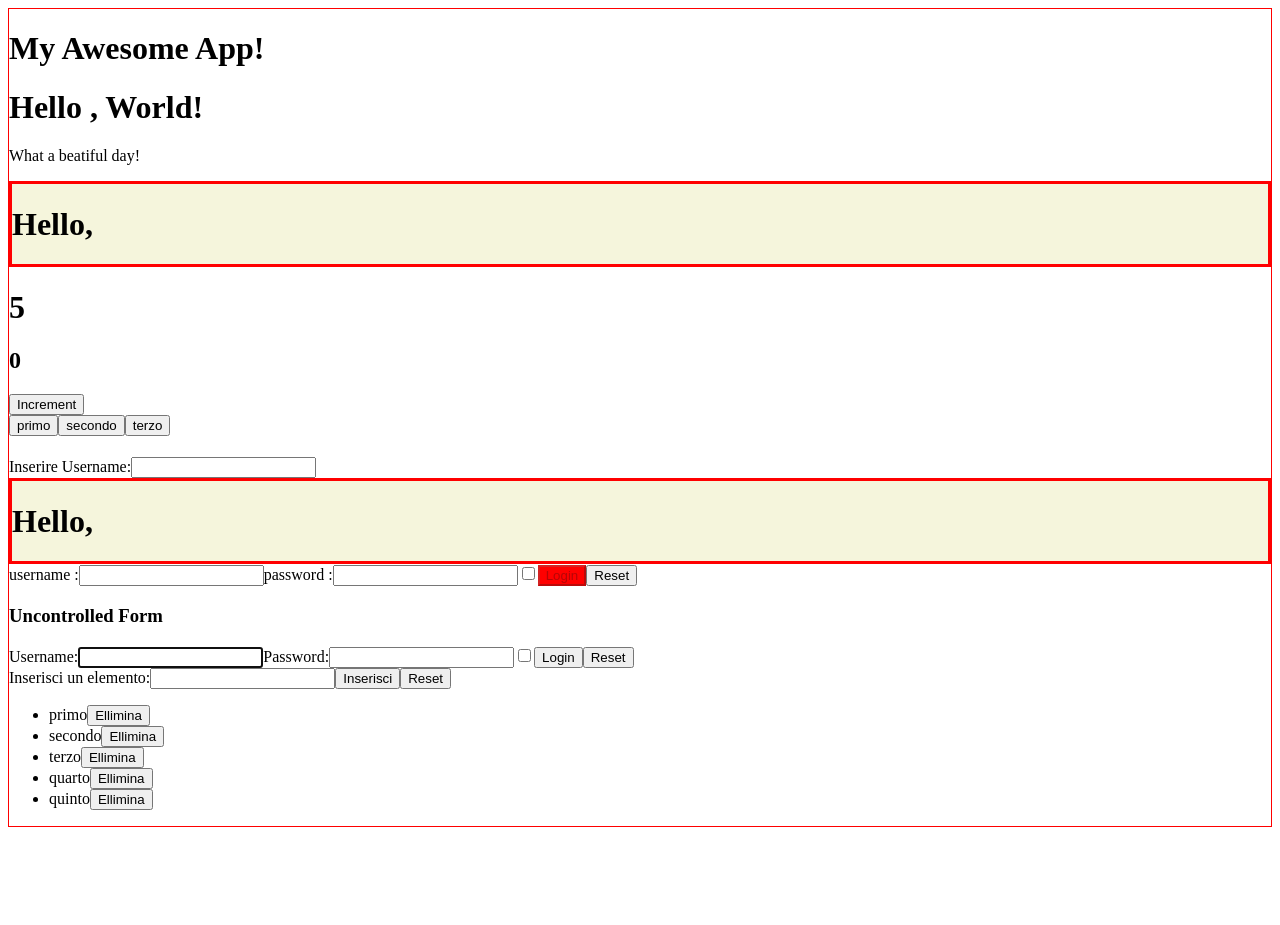
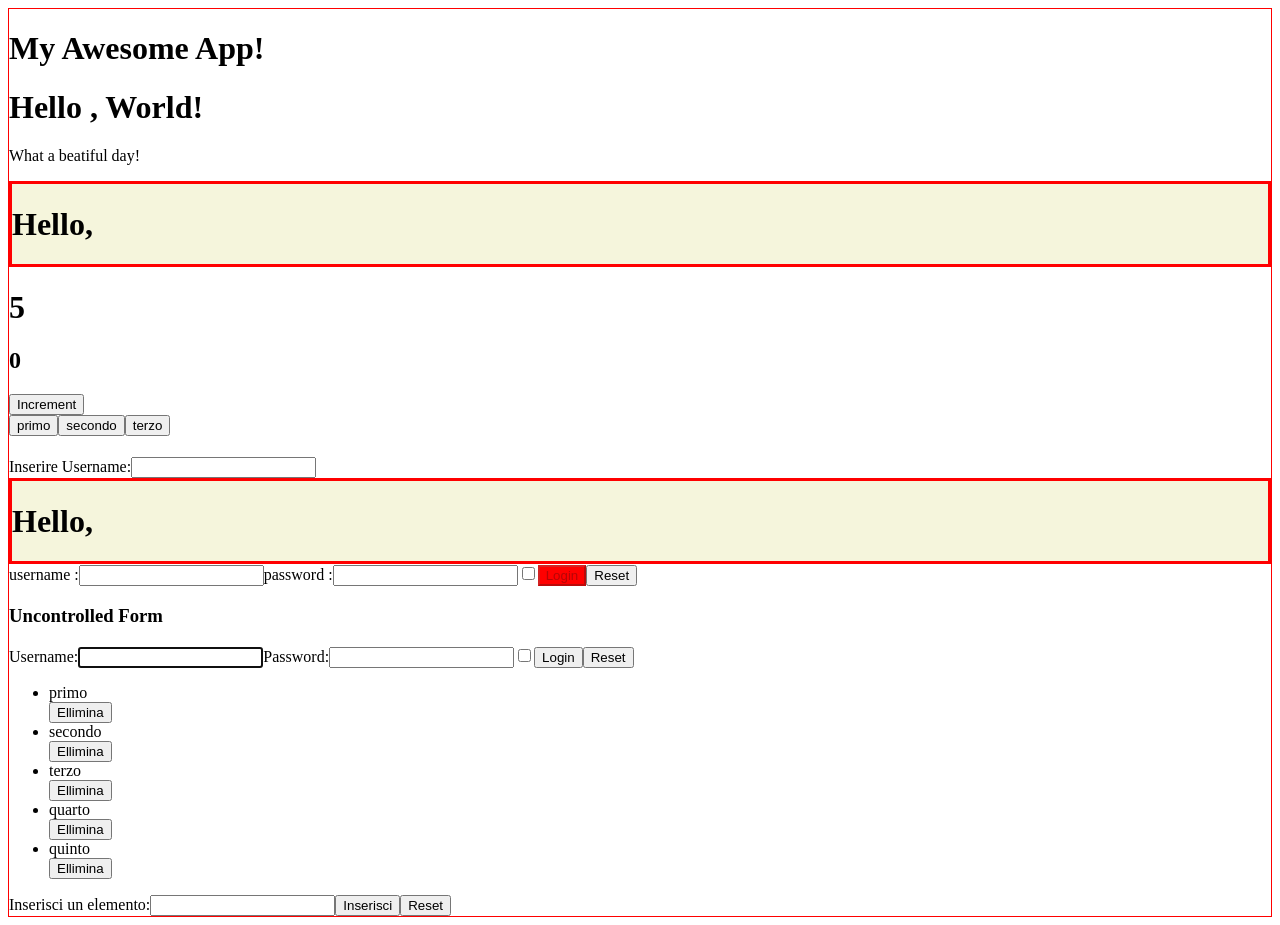
Before and after one commit to MuciFrancesco/react-exercises, a React (Create React App) app: page / in a window 1280 px wide. Before the commit the page ends 835 px from the top, so only its background shows below. Built offline with nearby package versions, Linux system fonts and the light colour scheme.

Commit message:
RenderProps-01

```diff
--- a/src/App.js
+++ b/src/App.js
@@ -23,7 +23,29 @@ export class App extends Component {
           <InteractiveWelcome />
           <Login />
           <UncontrolledLogin />
-          <ToDoList />
+          <ToDoList
+            render={(array) => {
+              const removeAtArray = (index) => {
+                const list = array;
+                list.splice(index, 1);
+                this.setState({ list });
+              };
+              return (
+                <div>
+                  <ul>
+                    {array.map((item, i) => (
+                      <>
+                        <li key={i}>{item}</li>
+                        <button onClick={() => removeAtArray(i)}>
+                          Ellimina
+                        </button>
+                      </>
+                    ))}
+                  </ul>
+                </div>
+              );
+            }}
+          />
         </Container>
       </div>
     );
--- a/src/ToDoList.js
+++ b/src/ToDoList.js
@@ -12,16 +12,12 @@ export class ToDoList extends Component {
     });
     e.target.reset();
   };
-  removeAtArray(index) {
-    const list = this.state.array;
-    list.splice(index, 1);
-    this.setState({ list });
-  }
 
   render() {
     return (
       <>
         <div className='insertIntoArray'>
+          {this.props.render(this.state.array)}
           <form onSubmit={this.insertIntoArray.bind(this)}>
             <label>Inserisci un elemento:</label>
             <input type='text' name='insert'></input>
@@ -29,22 +25,6 @@ export class ToDoList extends Component {
             <button type='reset'>Reset</button>
           </form>
         </div>
-        <ul>
-          {this.state.array.map((item, i) => {
-            return (
-              <>
-                <div>
-                  <li key={i}>
-                    {item}
-                    <button onClick={() => this.removeAtArray(i)}>
-                      Ellimina
-                    </button>
-                  </li>
-                </div>
-              </>
-            );
-          })}
-        </ul>
       </>
     );
   }
```
